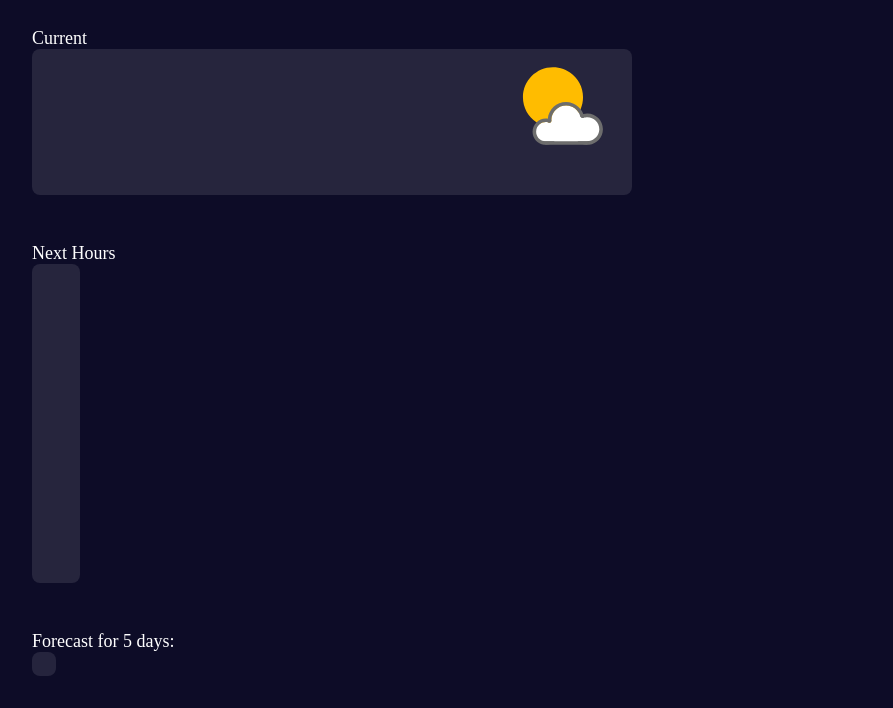
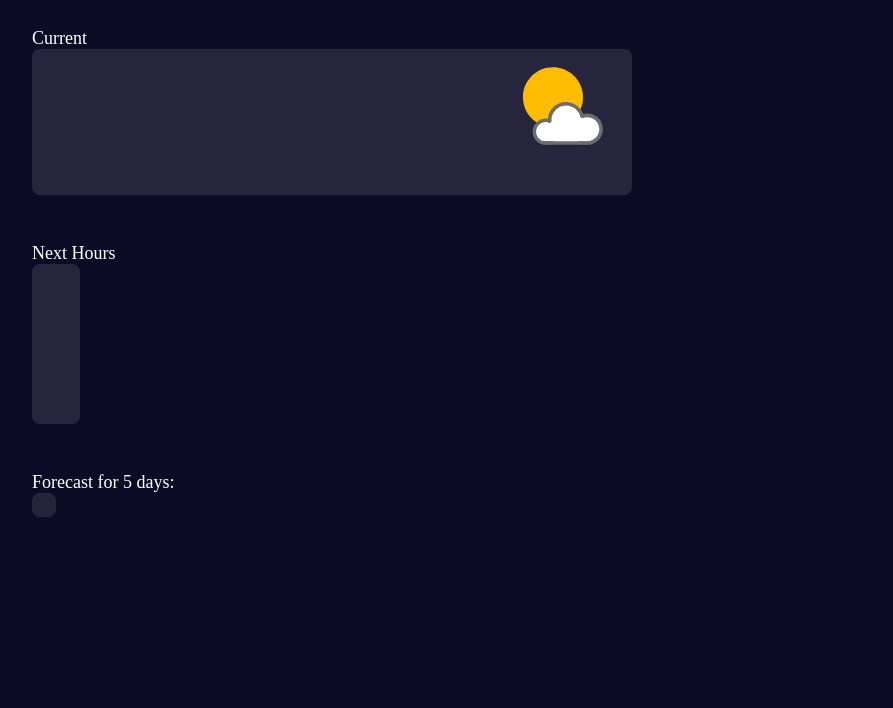
Before and after one commit to MisharyD/weather-app, a website built with webpack: page src/index.html in a window 1280 px wide. Shown: the part 92-800 px from the top of the page, without its empty margins (192-1085 px from the left). Built offline with nearby package versions, Linux system fonts and the light colour scheme; no server answers; files whose address does not match are found by name.

Commit message:
fix next hour container height growing

```diff
--- a/src/styles/next-hours.css
+++ b/src/styles/next-hours.css
@@ -14,6 +14,7 @@
     width: fit-content;
     max-width: 800px;
     flex: 1 0 auto;
+    max-height: 160px;
     overflow: auto;
 }
 
```
